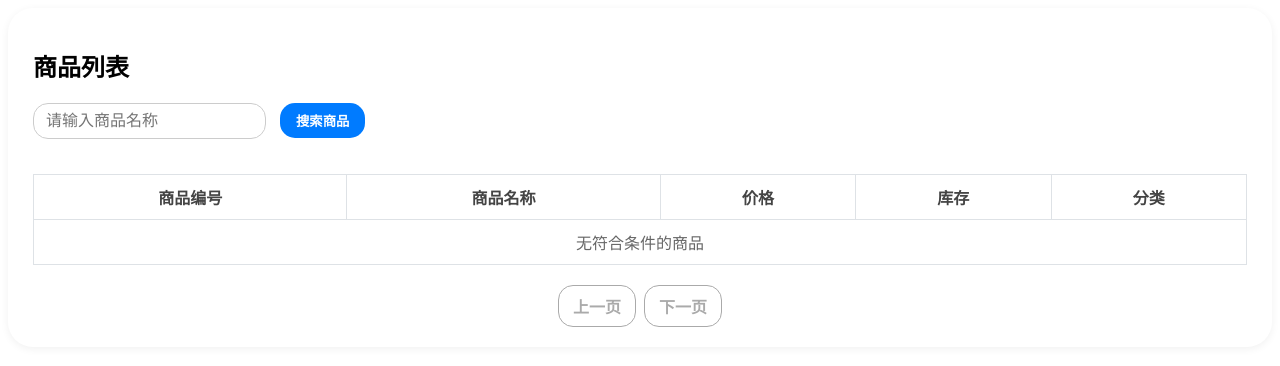
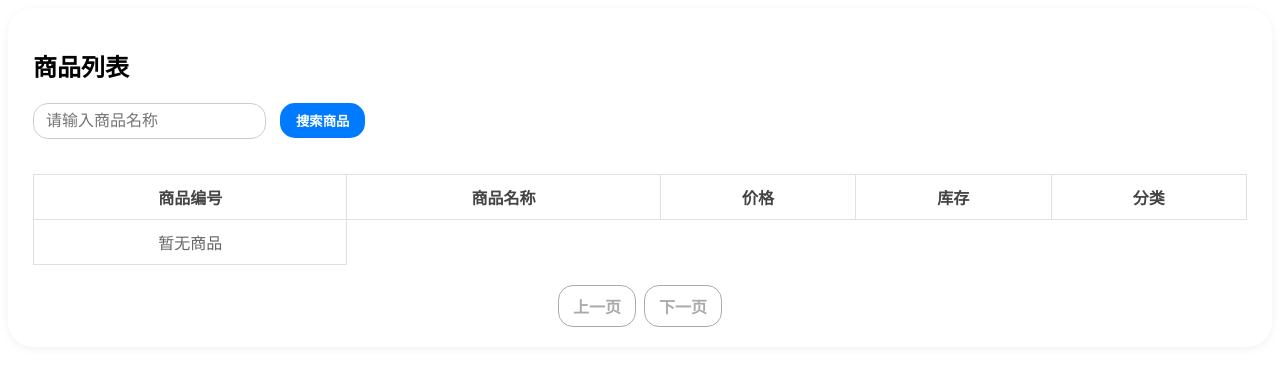
Before and after one commit to ShiJie803/yiren_store, a Flask app: page /product_view in a window 1280 px wide. Shown: the top 366 px of the page. Run offline with Flask 3, Linux system fonts and the light colour scheme; the visitor is signed in with stand-in values (Sample User, id 1).

Commit message:
product_view.html

```diff
--- a/templates/customer/product_view.html
+++ b/templates/customer/product_view.html
@@ -25,7 +25,7 @@
                     <td>{{product.category}}</td>
                 </tr>
             {% else %}
-                <tr><td colspan="5" style="color: #666;">无符合条件的商品</td></tr>
+                <tr><td colspan="{{column_count}}" style="color: #666;">暂无商品</td></tr>
             {% endfor %}
         </tbody>
     </table>
```
